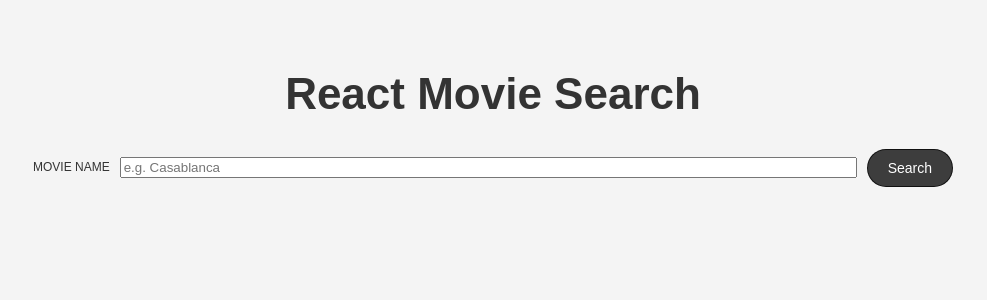
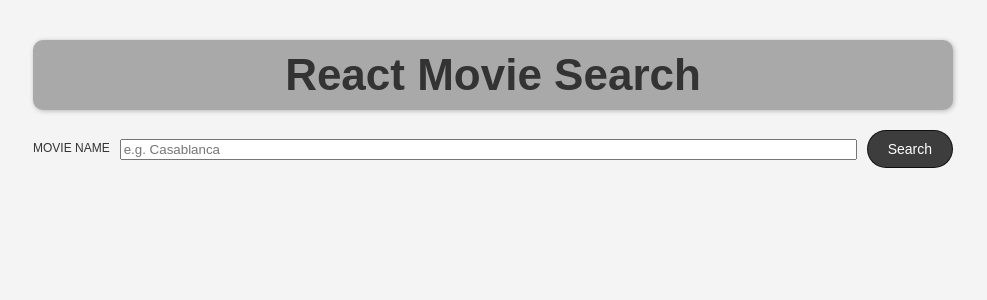
Before and after one commit to TJdev-codes/movie-search, a React (Create React App) app: page / in a window 1280 px wide. Shown: the top 300 px of the page, without its empty margins (147-1134 px from the left). Built offline with nearby package versions, Linux system fonts and the light colour scheme.

Commit message:
working on styled-components

```diff
--- a/src/App.js
+++ b/src/App.js
@@ -1,9 +1,10 @@
 import React from 'react';
 import './index.css';
-import { ThemeProvider } from 'styled-components';
+// import { ThemeProvider } from 'styled-components';
 import SearchMovies from './SearchMovies';
 import { Container } from './components/styles/Container.styled';
 import GlobalStyles from './components/styles/Global';
+import Header from './components/styles/Header.styled';
 
 
 
@@ -13,7 +14,7 @@ function App() {
       <>
         <Container>
           <GlobalStyles />
-          <h1 className="title">React Movie Search</h1>
+          <Header>React Movie Search</Header>
           <SearchMovies />
         </Container>
       </>
--- a/src/components/styles/Global.js
+++ b/src/components/styles/Global.js
@@ -6,9 +6,9 @@ const GlobalStyles = createGlobalStyle`
     box-sizing: border-box;
     }
 
-    html {
+    /* html {
     font-size: 10px;
-    }
+    }*/
 
     body {
     margin: 0;
--- /dev/null
+++ b/src/components/styles/Header.styled.js
@@ -0,0 +1,16 @@
+import styled from "styled-components";
+
+const Header = styled.header`
+    font-size: 4.4rem;
+    font-weight: 900;
+    text-align: center;
+    background-color: #a9a9a9;
+    border-radius: 10px;
+    box-shadow: 1px 1px 5px rgba(0,0,0,0.25);
+    padding: 1rem;
+    margin-bottom: 2rem;
+    position: sticky;
+    top: 0;
+`
+
+export default Header
--- a/src/index.css
+++ b/src/index.css
@@ -26,8 +26,7 @@ small {
 }
 
 .title {
-  font-size: 4.4rem;
-  text-align: center;
+
 }
 
 .form {
```
